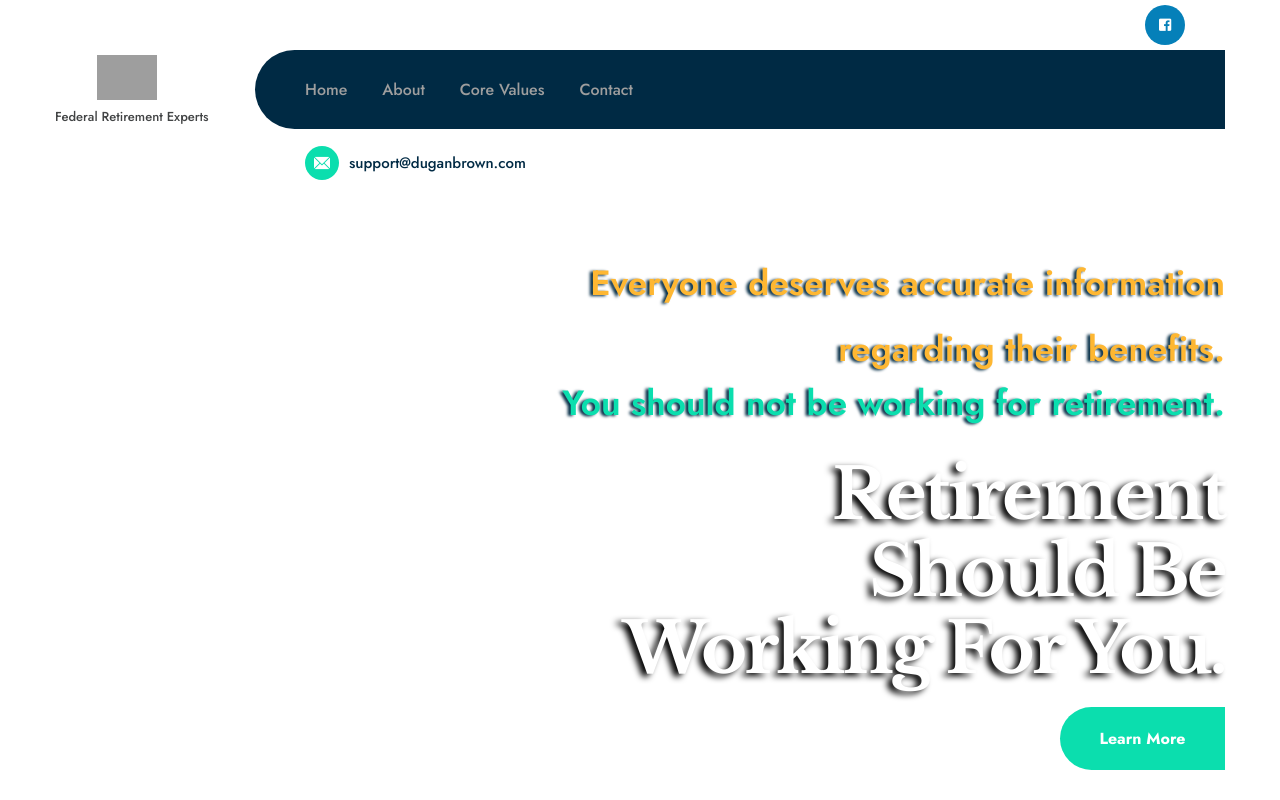
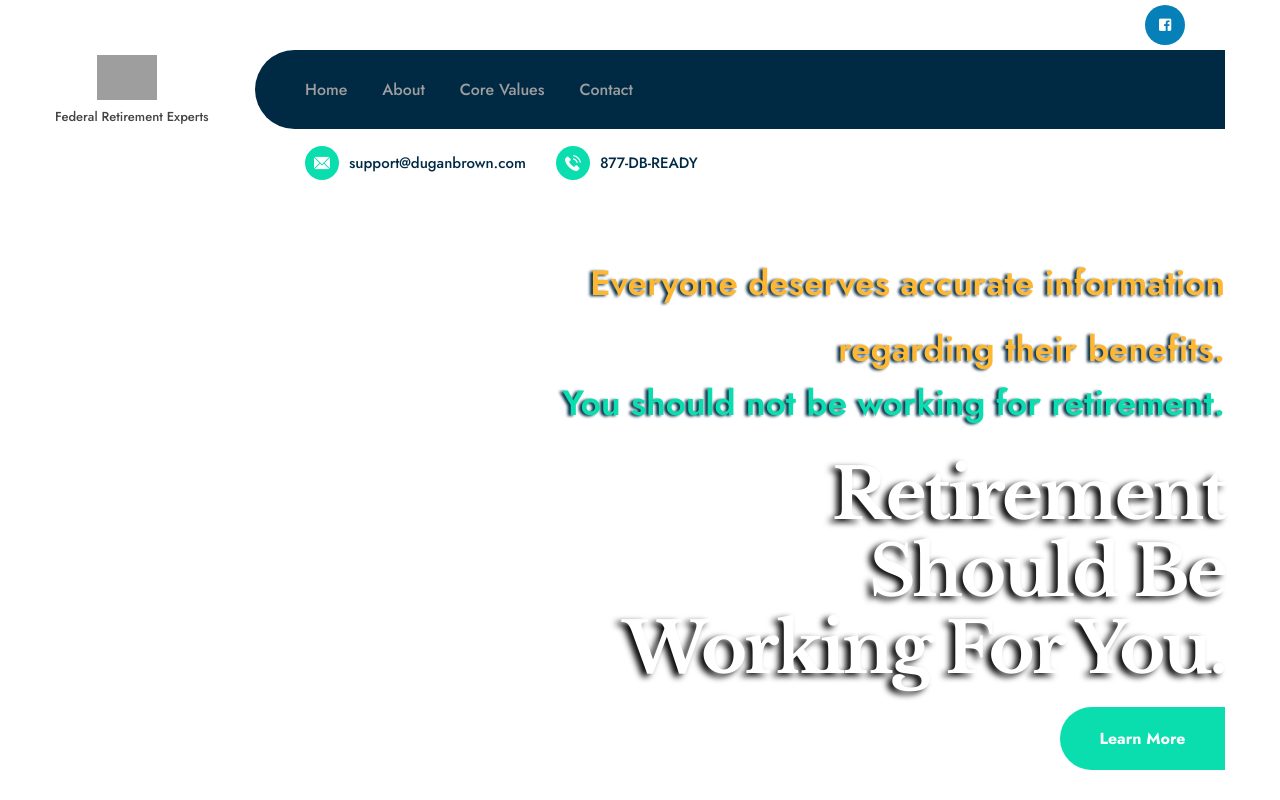
Before and after one commit to bresnow/dugan, a Next.js app: page / in a window 1280 px wide. Shown: the top 800 px of the page. Built offline with nearby package versions, Linux system fonts and the light colour scheme; grey boxes are pictures that could not be loaded.

Commit message:
877-DB-READY

```diff
--- a/components/footer.js
+++ b/components/footer.js
@@ -26,11 +26,10 @@ const Footer = () => {
                 </Link>
                 <p style={{ align: "center" }}>Federal Retirement Experts</p>
                 <ul className="list-unstyled footer-widget__contact">
-                  {/* <li>
-                    <a href="#">
-                      <i className="azino-icon-telephone"></i>666 888 0000
-                    </a>
-                  </li> */}
+                <li>
+                    <i className="azino-icon-telephone"></i>
+                    <a href="tel:8773273239">877-DB-READY</a>
+                  </li>
                   <li>
                     <a href="#">
                       <i className="azino-icon-email"></i>support@duganbrown.com
--- a/components/header/header-one.js
+++ b/components/header/header-one.js
@@ -101,10 +101,10 @@ const HeaderOne = () => {
                     <i className="azino-icon-email"></i>
                     <a href="mailto:support@duganbrown.com">support@duganbrown.com</a>
                   </li>
-                  {/* <li>
+                 <li>
                     <i className="azino-icon-telephone"></i>
-                    <a href="tel:888-555-3333">888 424 4450</a>
-                  </li> */}
+                    <a href="tel:8773273239">877-DB-READY</a>
+                  </li>
                 </ul>
               </div>
             </Col>
```
